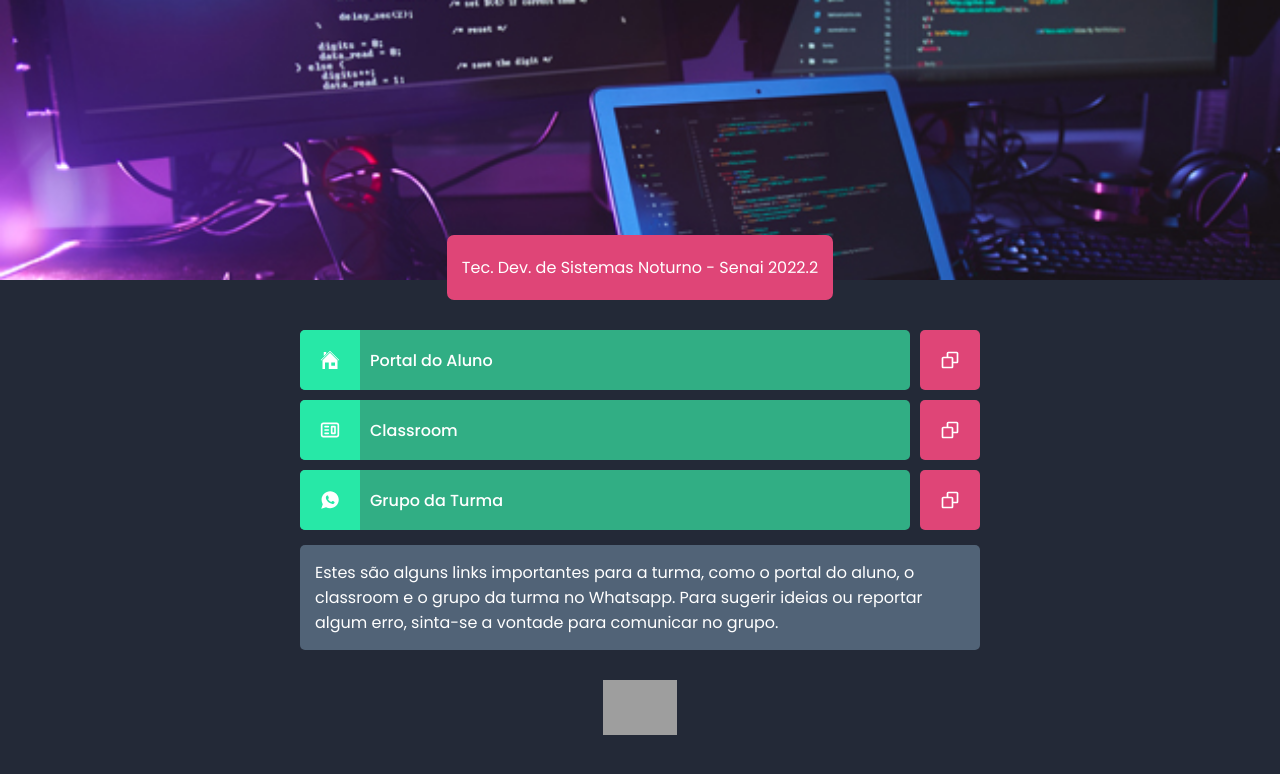
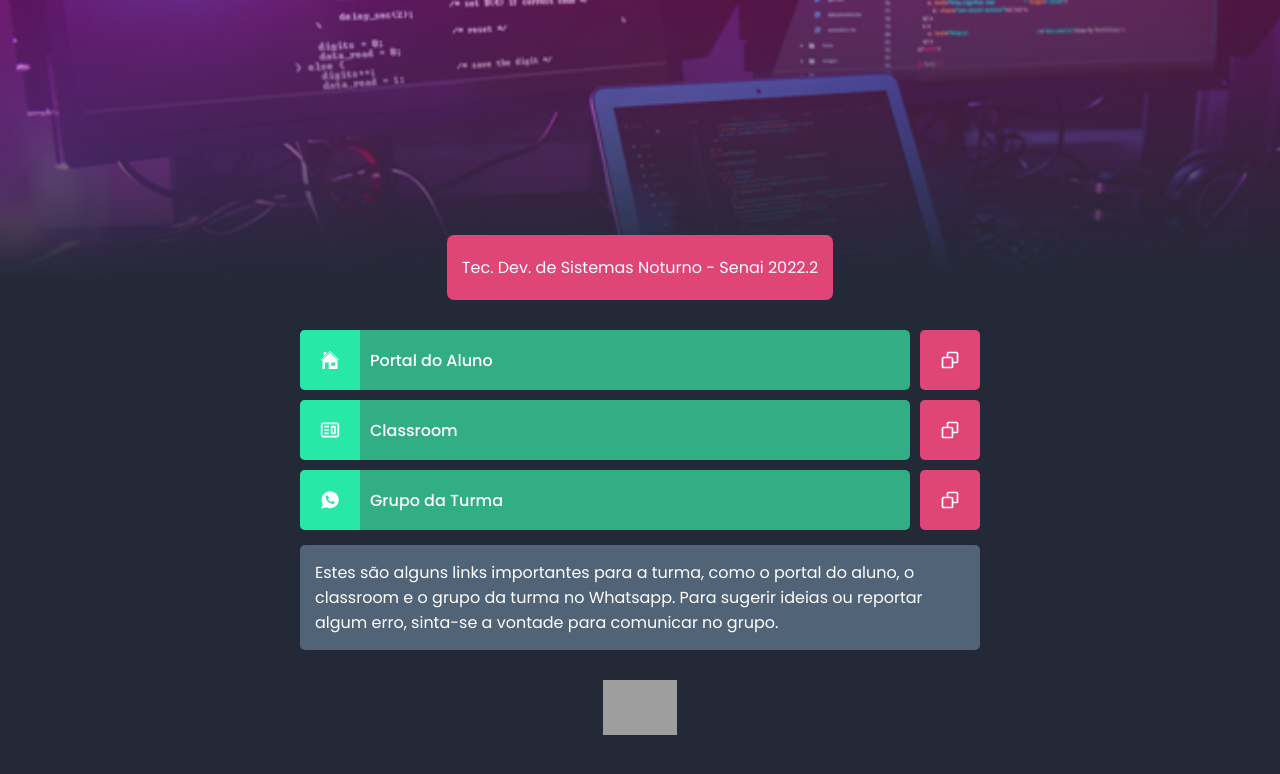
Before and after one commit to jeanjanrley/linksenai, a React (Vite) app: page / in a window 1280 px wide. Shown: the top 774 px of the page. Built offline with nearby package versions, Linux system fonts and the light colour scheme; no server answers; grey boxes are pictures that could not be loaded.

Commit message:
Melhoria no estilo da imagem de capa

```diff
--- a/src/App.scss
+++ b/src/App.scss
@@ -17,7 +17,7 @@
 		widows: 100%;
 		height: 35vh;
 		padding: 0 20px;
-		background: #516377 url("./assets/images/coding-bg-middle.jpg") no-repeat center center / cover;
+		background: linear-gradient(to bottom, rgba(185, 24, 145, 0.35), rgb(35, 41, 55)), url("./assets/images/coding-bg-middle.jpg") no-repeat center center / cover;
 
 		.header-box-title {
 			display: flex;
```
